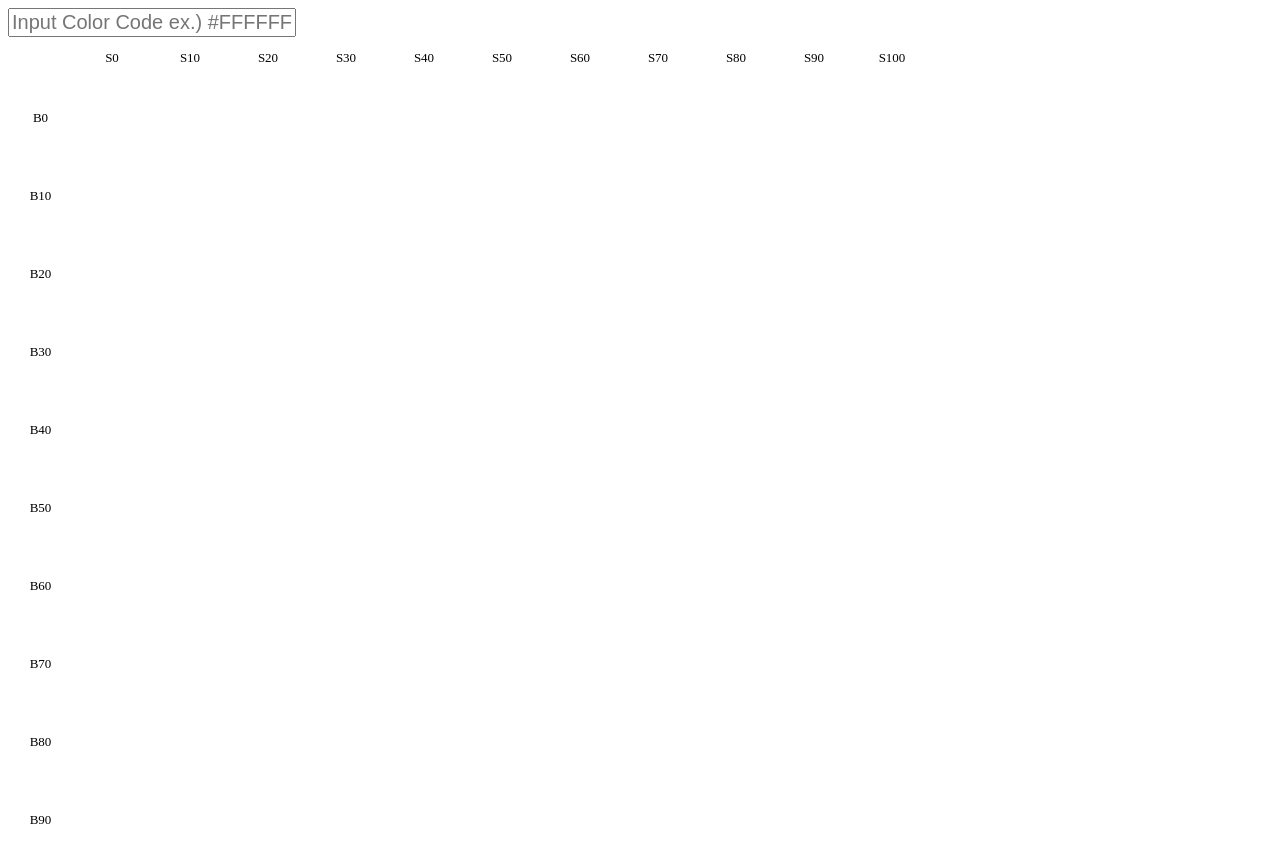
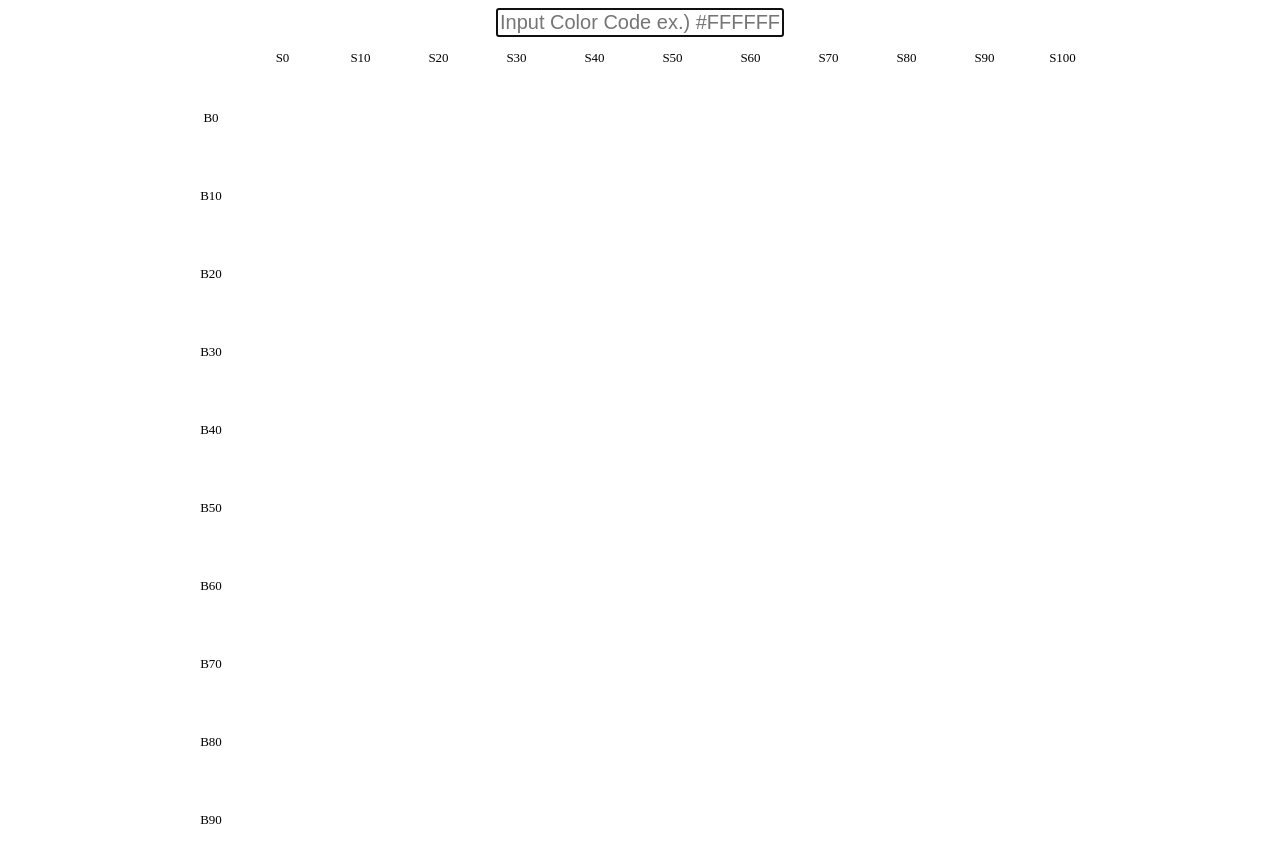
Before and after one commit to y1wtt/amenofuyukinu, a website built with Vite: page index.html in a window 1280 px wide. Built offline with nearby package versions, Linux system fonts and the light colour scheme.

Commit message:
adjust styles

```diff
--- a/index.html
+++ b/index.html
@@ -6,8 +6,10 @@
     <title>GrayScaleMatrixGenerator</title>
   </head>
   <body>
-    <input type="text" id="rgb-input" placeholder="Input Color Code ex.) #FFFFFF">
+  <div class="flex flex-col flex-align-center">
+    <input type="text" id="rgb-input" placeholder="Input Color Code ex.) #FFFFFF" autofocus>
     <div id="matrix-entry-point"></div>
     <script type="module" src="/src/main.ts"></script>
+  </div>
   </body>
 </html>
--- a/src/style.css
+++ b/src/style.css
@@ -3,6 +3,12 @@ html{
 }
 .flex {
     display: flex;
+}
+.flex-col {
+    flex-direction: column;
+}
+.flex-align-center{
+    align-items: center;
 }
 .cell {
     margin: 1rem;
@@ -30,4 +36,5 @@ html{
 #rgb-input{
     font-size: 20px;
     width: 14em;
+    text-align: center;
 }
```
